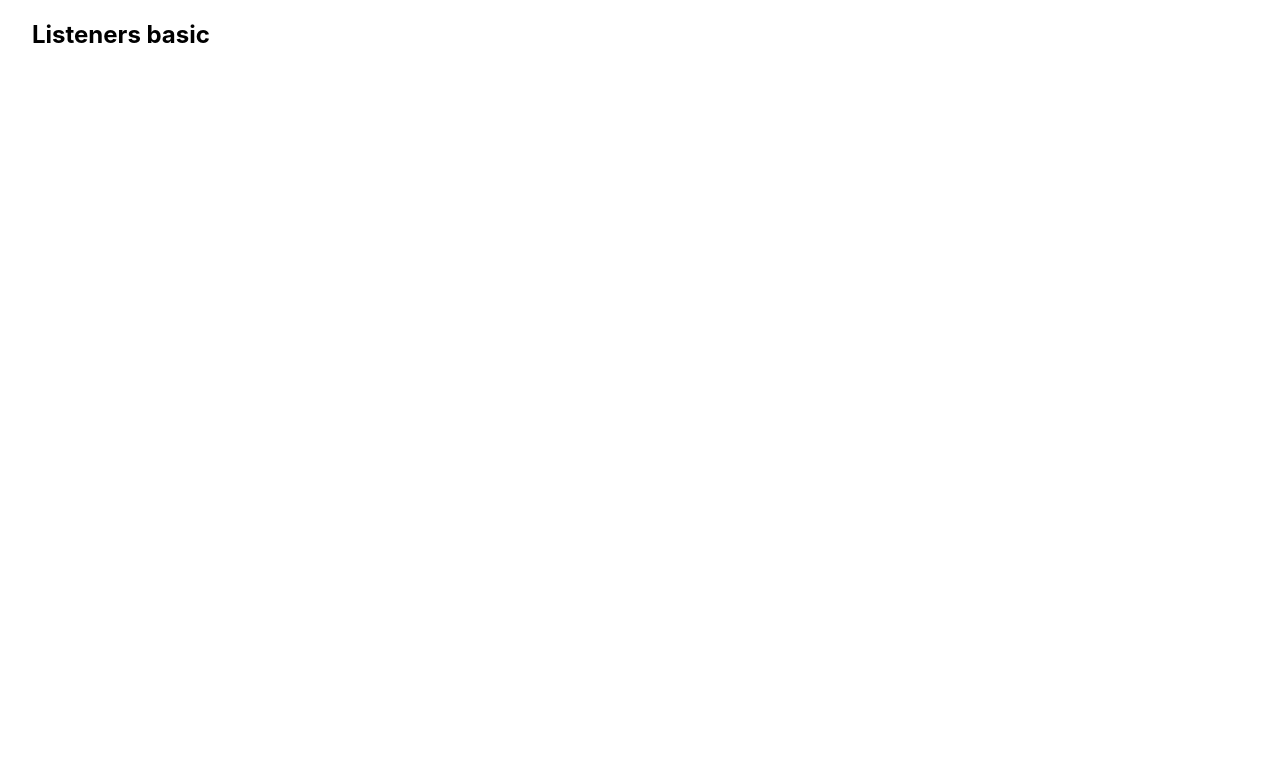
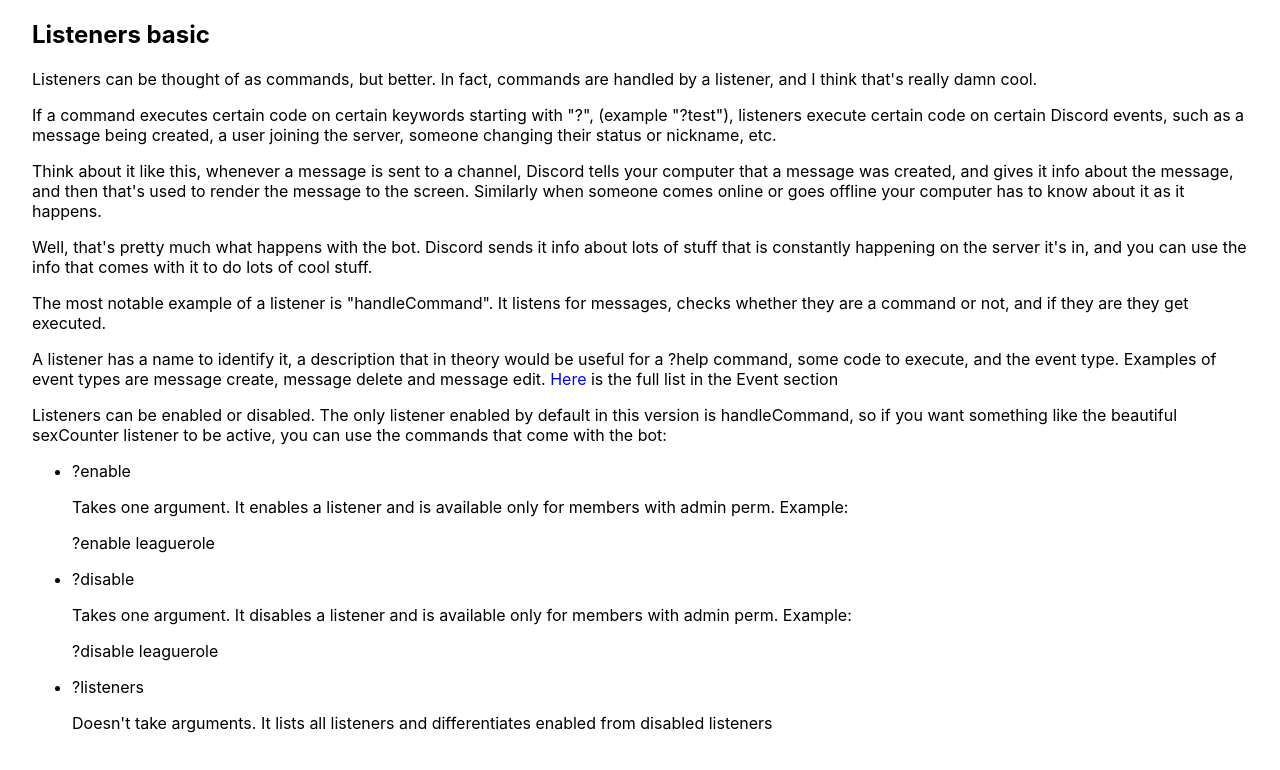
Before and after one commit to DeltaWither/Qwarzu-botto, a Next.js app: page /versions/0.1.0/basic/listeners in a window 1280 px wide. Shown: the top 770 px of the page. Built offline with nearby package versions, Linux system fonts and the light colour scheme.

Commit message:
Created basic listeners guide

```diff
--- a/pages/versions/0.1.0/basic/listeners.jsx
+++ b/pages/versions/0.1.0/basic/listeners.jsx
@@ -4,6 +4,35 @@ export default function Listeners() {
     return (
         <div className={styles.container}>
             <h2>Listeners basic</h2>
+
+            <p>Listeners can be thought of as commands, but better. In fact, commands are handled by a listener, and I think that's really damn cool.</p>
+
+            <p>If a command executes certain code on certain keywords starting with "?", (example "?test"), listeners execute certain code on certain Discord events, such as a message being created, a user joining the server, someone changing their status or nickname, etc.</p>
+
+            <p>Think about it like this, whenever a message is sent to a channel, Discord tells your computer that a message was created, and gives it info about the message, and then that's used to render the message to the screen. Similarly when someone comes online or goes offline your computer has to know about it as it happens.</p>
+
+            <p>Well, that's pretty much what happens with the bot. Discord sends it info about lots of stuff that is constantly happening on the server it's in, and you can use the info that comes with it to do lots of cool stuff.</p>
+
+            <p>The most notable example of a listener is "handleCommand". It listens for messages, checks whether they are a command or not, and if they are they get executed.</p>
+
+            <p>A listener has a name to identify it, a description that in theory would be useful for a ?help command, some code to execute, and the event type. Examples of event types are message create, message delete and message edit. <a href="https://discord.js.org/#/docs/discord.js/stable/class/Client?scrollTo=e-channelCreate">Here</a> is the full list in the Event section</p>
+
+            <p>Listeners can be enabled or disabled. The only listener enabled by default in this version is handleCommand, so if you want something like the beautiful sexCounter listener to be active, you can use the commands that come with the bot:</p>
+
+            <ul>
+                <li>?enable
+                    <p>Takes one argument. It enables a listener and is available only for members with admin perm. Example:</p>
+
+                    <p>?enable leaguerole</p>
+                </li>
+                <li>?disable</li>
+                    <p>Takes one argument. It disables a listener and is available only for members with admin perm. Example:</p>
+
+                    <p>?disable leaguerole</p>
+                <li>?listeners
+                    <p>Doesn't take arguments. It lists all listeners and differentiates enabled from disabled listeners</p>
+                </li>
+            </ul>
         </div>
     )
 }
```
